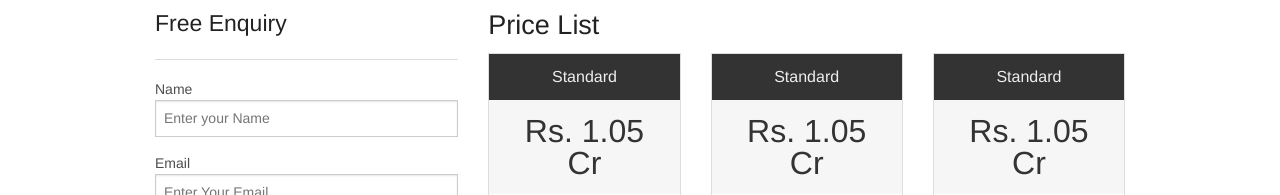
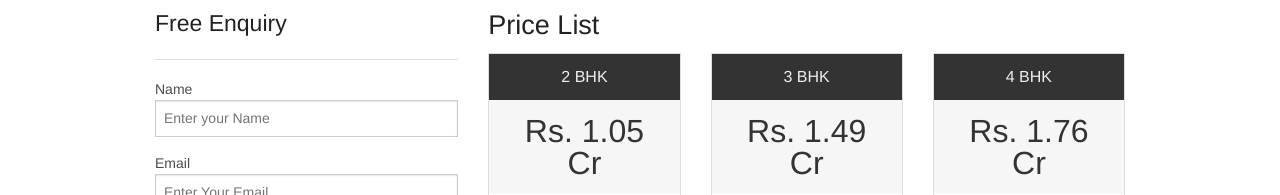
Before and after one commit to bhanuc/re-1, a plain HTML site: page pricing.html in a window 1280 px wide. Shown: the part 605-800 px from the top of the page. Drawn offline with Linux system fonts and the light colour scheme; files whose address does not match are found by name.

Commit message:
updated pricing.html

```diff
--- a/pricing.html
+++ b/pricing.html
@@ -156,11 +156,11 @@
               <h3>Price List</h3>
               <div class="row">
               <div class="large-4 columns ">
-<ul class="pricing-table"> <li class="title">Standard</li> <li class="price">Rs. 1.05 Cr</li> <li class="description">1550 sq.ft.</li> <li class="bullet-item">Rs. 6750/sqft</li <li class="cta-button"><a class="button" href="#">Call Now</a></li> </ul>
+<ul class="pricing-table"> <li class="title">2 BHK</li> <li class="price">Rs. 1.05 Cr</li> <li class="description">1550 sq.ft.</li> <li class="bullet-item">Rs. 6750/sqft</li <li class="cta-button"><center><a class="button" href="#">Call Now</a></center></li> </ul>
 </div> <div class="large-4 columns ">
-<ul class="pricing-table"> <li class="title">Standard</li> <li class="price">Rs. 1.05 Cr</li> <li class="description">1550 sq.ft.</li> <li class="bullet-item">Rs. 6750/sqft</li <li class="cta-button"><a class="button" href="#">Call Now</a></li> </ul>
+<ul class="pricing-table"> <li class="title">3 BHK</li> <li class="price">Rs. 1.49 Cr</li> <li class="description">1550 sq.ft.</li> <li class="bullet-item">Rs. 6750/sqft</li <li class="cta-button"><center><a class="button" href="#">Call Now</a></center></li> </ul>
 </div> <div class="large-4 columns ">
-<ul class="pricing-table"> <li class="title">Standard</li> <li class="price">Rs. 1.05 Cr</li> <li class="description">1550 sq.ft.</li> <li class="bullet-item">Rs. 6750/sqft</li <li class="cta-button"><a class="button" href="#">Call Now</a></li> </ul>
+<ul class="pricing-table"> <li class="title">4 BHK</li> <li class="price">Rs. 1.76 Cr</li> <li class="description">1550 sq.ft.</li> <li class="bullet-item">Rs. 6750/sqft</li <li class="cta-button"><center><a class="button" href="#">Call Now</a></center></li> </ul>
 </div>
               </div>
             </div>
```
